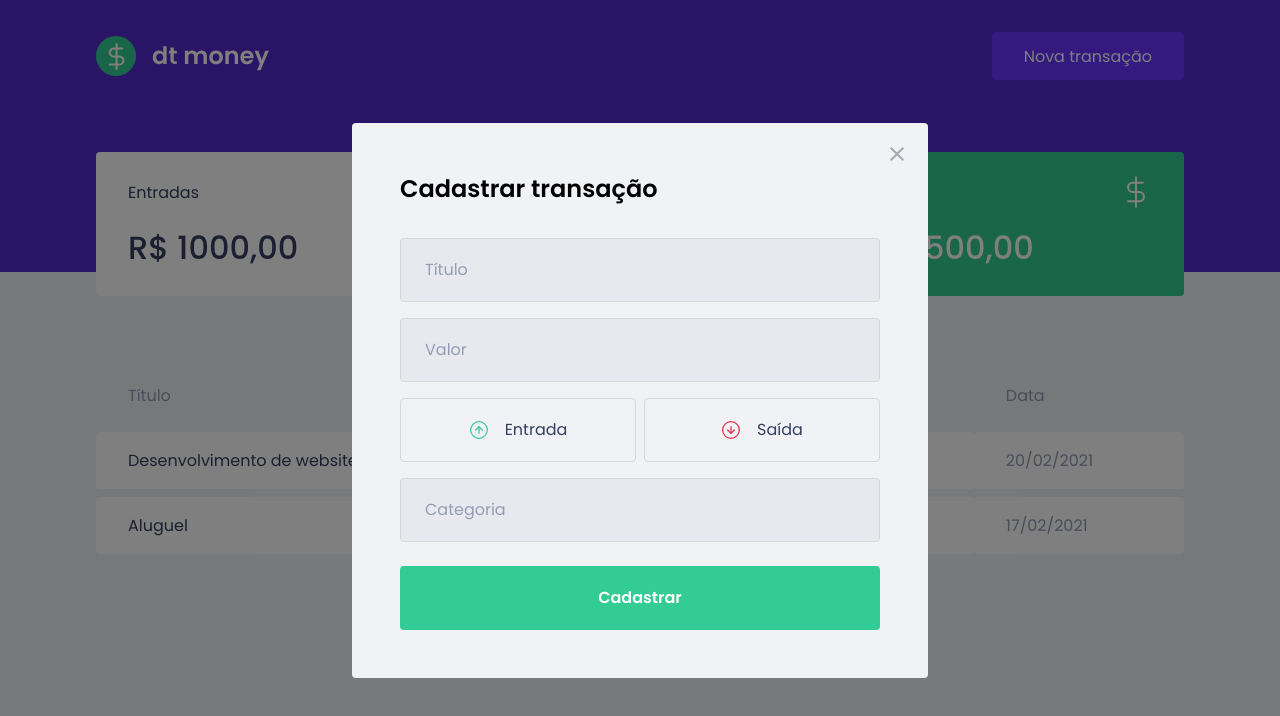
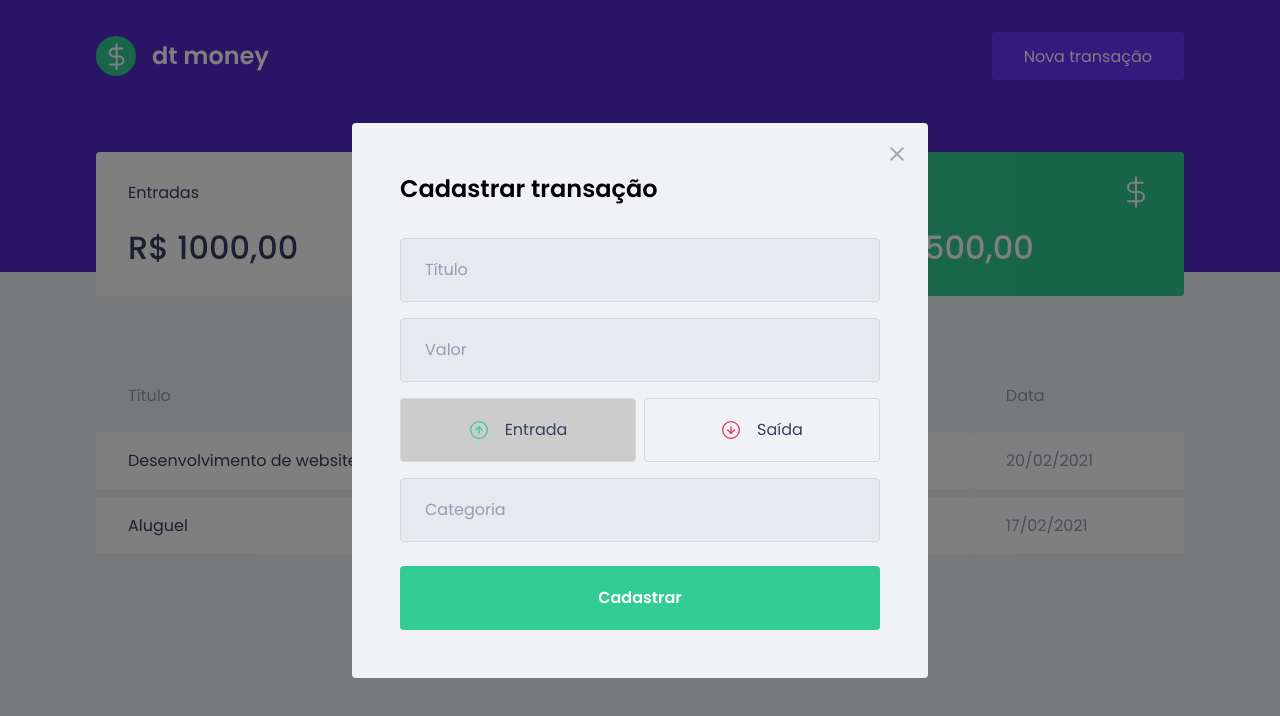
Before and after one commit to PauloFRPDev/dtmoney, a React (Create React App) app: page / in a window 1280 px wide. Both pictures are taken after a click on the button "Nova transação". Shown: the top 716 px of the page. Built offline with nearby package versions, Linux system fonts and the light colour scheme; no server answers; what miragejs would draw is missing.

Commit message:
configuring buttons functionalities

```diff
--- a/src/components/NewTransactionModal/index.tsx
+++ b/src/components/NewTransactionModal/index.tsx
@@ -1,10 +1,11 @@
+import { useState } from 'react';
 import Modal from 'react-modal';
 
 import incomeImg from '../../assets/income.svg';
 import outcomeImg from '../../assets/outcome.svg';
 import closeImg from '../../assets/close.svg';
 
-import { Container, TransactionTypeContainer } from './styles';
+import { Container, RadioBox, TransactionTypeContainer } from './styles';
 
 interface NewTransactionModalProps {
   isOpen: boolean;
@@ -12,6 +13,8 @@
 }
 
 export function NewTransactionModal({ isOpen, onRequestClose }: NewTransactionModalProps) {
+  const [type, setType] = useState('deposit');
+
   return (
     <Modal
       isOpen={isOpen}
@@ -40,19 +43,23 @@
         />
 
         <TransactionTypeContainer>
-          <button
+          <RadioBox
             type="button"
+            onClick={() => { setType('deposit'); }}
+            isActive={type === 'deposit'}
           >
             <img src={incomeImg} alt="Entrada"/>
             <span>Entrada</span>
-          </button>
+          </RadioBox>
 
-          <button
+          <RadioBox
             type="button"
+            onClick={() => { setType('withdraw'); }}
+            isActive={type === 'withdraw'}
           >
             <img src={outcomeImg} alt="Saída"/>
             <span>Saída</span>
-          </button>
+          </RadioBox>
         </TransactionTypeContainer>
 
         <input
--- a/src/components/NewTransactionModal/styles.ts
+++ b/src/components/NewTransactionModal/styles.ts
@@ -54,13 +54,18 @@
   display: grid;
   grid-template-columns: 1fr 1fr;
   gap: 0.5rem;
+`;
 
-  button {
+interface RadioBoxProps {
+  isActive: boolean;
+}
+
+export const RadioBox = styled.button<RadioBoxProps>`
   height: 4rem;
   border: 1px solid #d7d7d7;
   border-radius: 0.25rem;
 
-    background: transparent;
+  background: ${props => props.isActive ? '#ccc' : 'transparent'};
 
   display: flex;
   align-items: center;
@@ -83,5 +88,4 @@
     font-size: 1rem;
     color: var(--text-title);
   }
-  }
 `;
```
Lines whose indentation alone changed are shown as unchanged.
